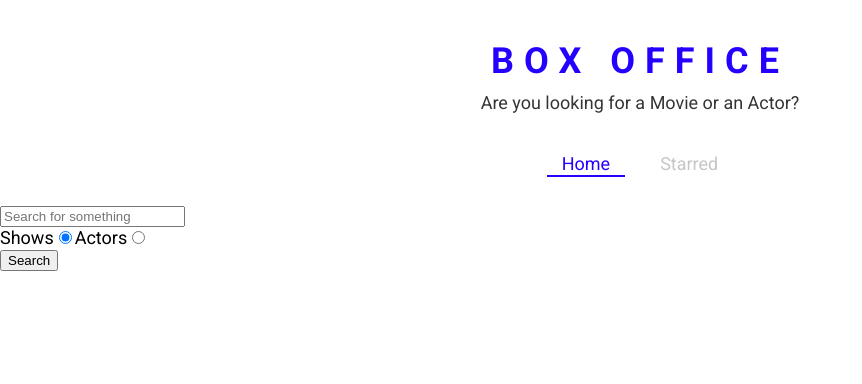
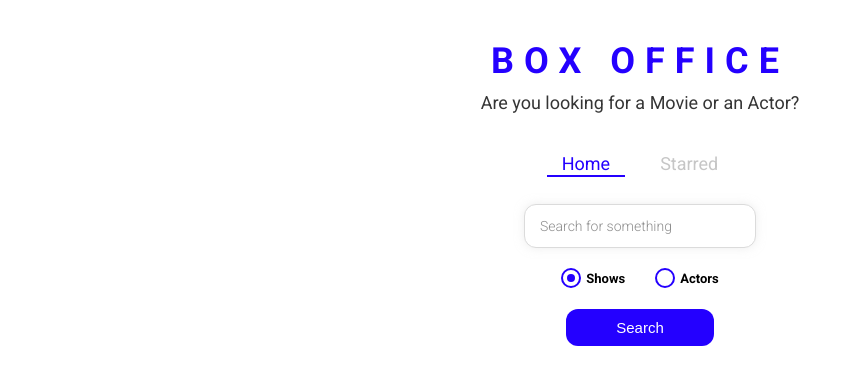
Before and after one commit to omdev420/box-office, a React (Create React App) app: page / in a window 1280 px wide. Shown: the top 384 px of the page, without its empty margins (0-862 px from the left). Built offline with nearby package versions, Linux system fonts and the light colour scheme.

Commit message:
styled the entire app

```diff
--- /dev/null
+++ b/src/components/CustomRadio.js
@@ -0,0 +1,66 @@
+import React from 'react';
+import styled from 'styled-components';
+
+const RadioWrapper = styled.label`
+  display: block;
+  position: relative;
+  padding-left: 25px;
+  cursor: pointer;
+  font-size: 13px;
+  user-select: none;
+  font-weight: 700;
+  line-height: 1.65;
+
+  input {
+    position: absolute;
+    opacity: 0;
+    cursor: pointer;
+  }
+
+  span {
+    position: absolute;
+    top: 0;
+    left: 0;
+    height: 16px;
+    width: 16px;
+    background-color: #fff;
+    border: 2px solid ${({ theme }) => theme.mainColors.blue};
+    border-radius: 50%;
+  }
+
+  input:checked ~ span {
+    background-color: #fff;
+    border: 2px solid ${({ theme }) => theme.mainColors.blue};
+  }
+
+  span:after {
+    content: '';
+    position: absolute;
+    display: none;
+  }
+
+  input:checked ~ span:after {
+    display: block;
+  }
+
+  span:after {
+    top: 4px;
+    left: 4px;
+    width: 8px;
+    height: 8px;
+    border-radius: 50%;
+    background: ${({ theme }) => theme.mainColors.blue};
+  }
+`;
+
+const CustomRadio = ({ label, ...restProps }) => {
+  return (
+    <RadioWrapper htmlFor={restProps.id}>
+      {label}
+      <input {...restProps} type="radio" />
+      <span />
+    </RadioWrapper>
+  );
+};
+
+export default CustomRadio;
--- a/src/pages/Home.js
+++ b/src/pages/Home.js
@@ -5,6 +5,13 @@
 import ShowGrid from '../components/show/ShowGrid';
 import ActorGrid from '../components/actor/ActorGrid';
 import { useLastQuery } from '../misc/custom-hooks';
+import CustomRadio from '../components/CustomRadio';
+
+import {
+  SearchButtonWrapper,
+  SearchInput,
+  RadioInputsWrapper,
+} from './Home.styled';
 
 export const Home = () => {
   const [input, setInput] = useLastQuery();
@@ -50,7 +57,7 @@
 
   return (
     <MainPageLayout>
-      <input
+      <SearchInput
         type="text"
         placeholder="Search for something"
         onChange={onInputChange}
@@ -58,32 +65,32 @@
         onKeyDown={onKeyDown}
       />
 
-      <div>
-        <label htmlFor="shows-search">
-          Shows
-          <input
-            type="radio"
+      <RadioInputsWrapper>
+        <div>
+          <CustomRadio
+            label="Shows"
             id="shows-search"
             value="shows"
             checked={isShowsSearch}
             onChange={onRadioChange}
           />
-        </label>
-        <label htmlFor="actors-search">
-          Actors
-          <input
-            type="radio"
+        </div>
+        <div>
+          <CustomRadio
+            label="Actors"
             id="actors-search"
             value="people"
             checked={!isShowsSearch}
             onChange={onRadioChange}
           />
-        </label>
-      </div>
+        </div>
+      </RadioInputsWrapper>
 
-      <button type="button" onClick={onSearch}>
-        Search
-      </button>
+      <SearchButtonWrapper>
+        <button type="button" onClick={onSearch}>
+          Search
+        </button>
+      </SearchButtonWrapper>
       {renderResults()}
     </MainPageLayout>
   );
--- /dev/null
+++ b/src/pages/Home.styled.js
@@ -0,0 +1,49 @@
+import styled from 'styled-components';
+
+export const SearchInput = styled.input`
+  display: block;
+  font-family: 'Roboto', sans-serif;
+  width: 200px;
+  margin: auto;
+  outline: none;
+  padding: 13px 15px;
+  border: 1px solid #dbdbdb;
+  box-shadow: 0px 0px 10px 0px rgba(219, 219, 219, 0.5);
+  font-size: 14px;
+  border-radius: 12px;
+  color: #8d8d8d;
+
+  &::placeholder {
+    font-weight: 300;
+    color: #8d8d8d;
+  }
+`;
+
+export const RadioInputsWrapper = styled.div`
+  display: flex;
+  justify-content: center;
+  margin: 20px 0;
+
+  div {
+    margin: 0 15px;
+  }
+`;
+
+export const SearchButtonWrapper = styled.div`
+  text-align: center;
+  margin-bottom: 35px;
+
+  button {
+    color: #fff;
+    background-color: ${({ theme }) => theme.mainColors.blue};
+    margin: auto;
+    padding: 10px 50px;
+    font-size: 15px;
+    border: none;
+    outline: none;
+    border-radius: 12px;
+    &:hover {
+      cursor: pointer;
+    }
+  }
+`;
```
